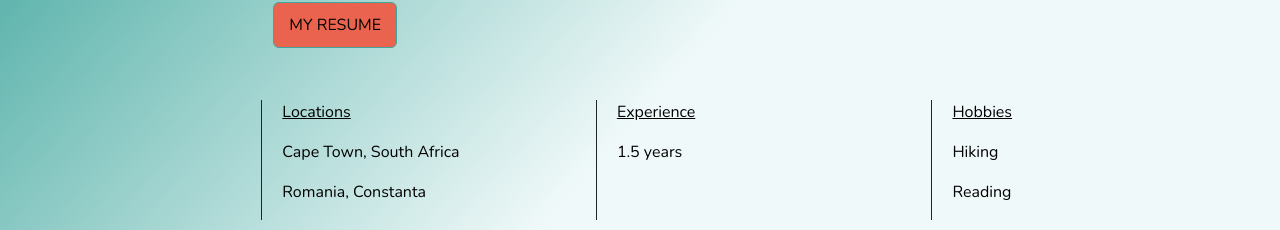
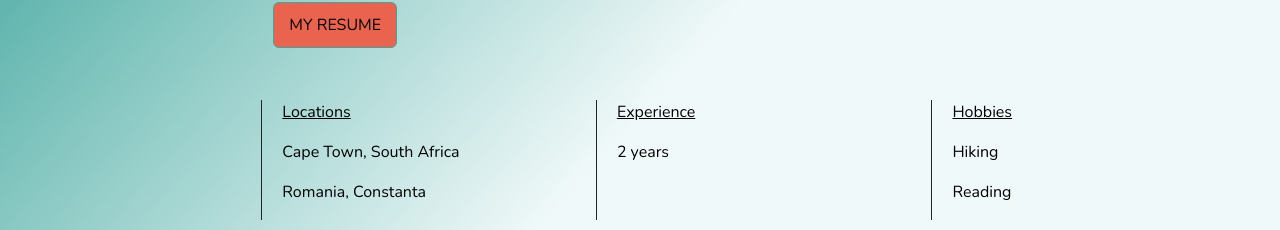
Before and after one commit to AlexJora/portfolio, a React (Vite) app: page / in a window 1280 px wide. Shown: the part 1198-1428 px from the top of the page. Built offline with nearby package versions, Linux system fonts and the light colour scheme.

Commit message:
changing Resume

```diff
--- a/src/pages/About.jsx
+++ b/src/pages/About.jsx
@@ -105,7 +105,7 @@ const About = () => {
               <p className="ps-lg-2">
                 <u>Experience</u>
               </p>
-              <p className="ps-lg-2">1.5 years</p>
+              <p className="ps-lg-2">2 years</p>
             </Col>
             <Col lg={4} md={4}>
               <p className="ps-lg-2">
```
Also changed, not shown: 1 other file (tests, documents, lock files or other folders).
